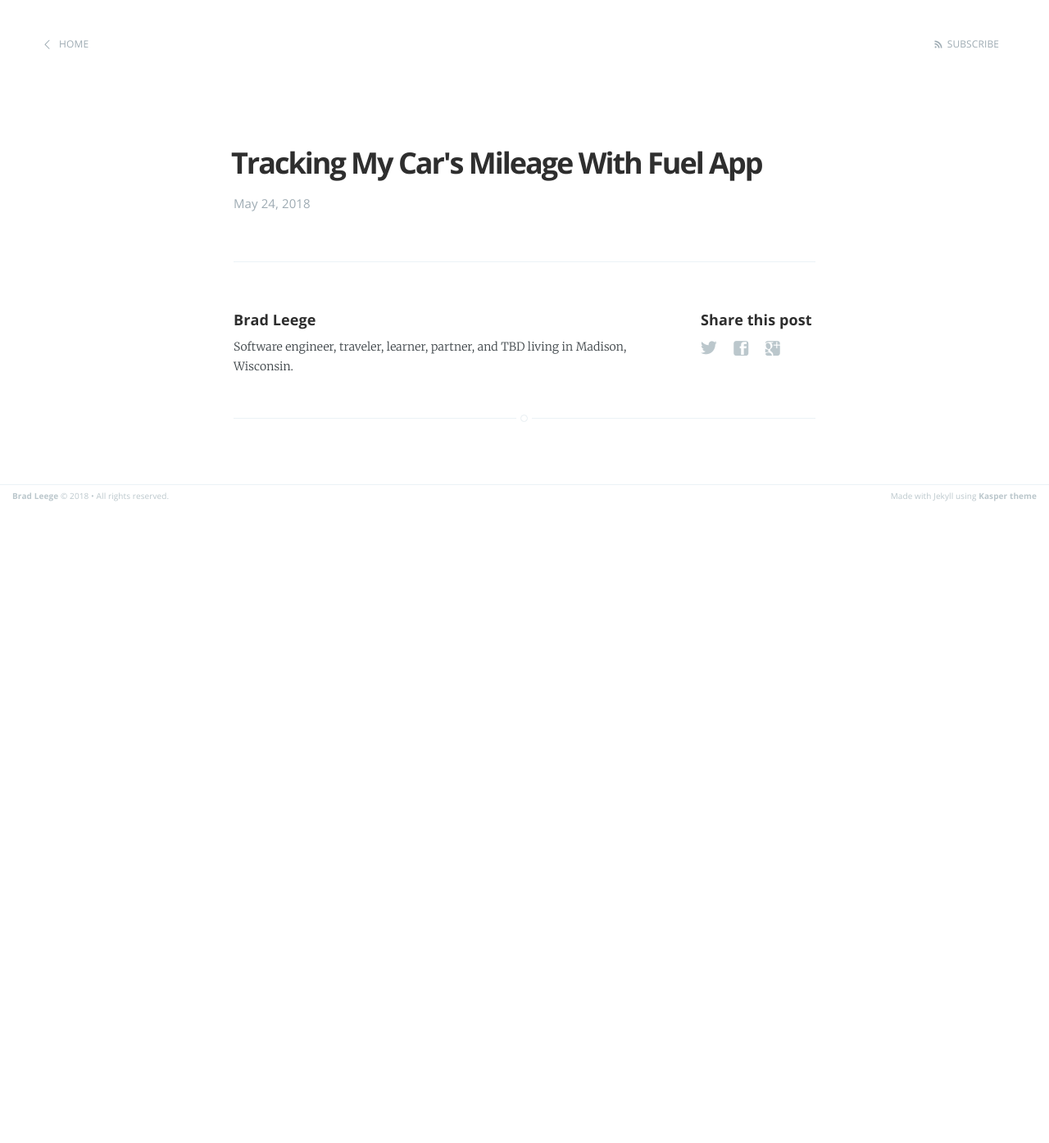
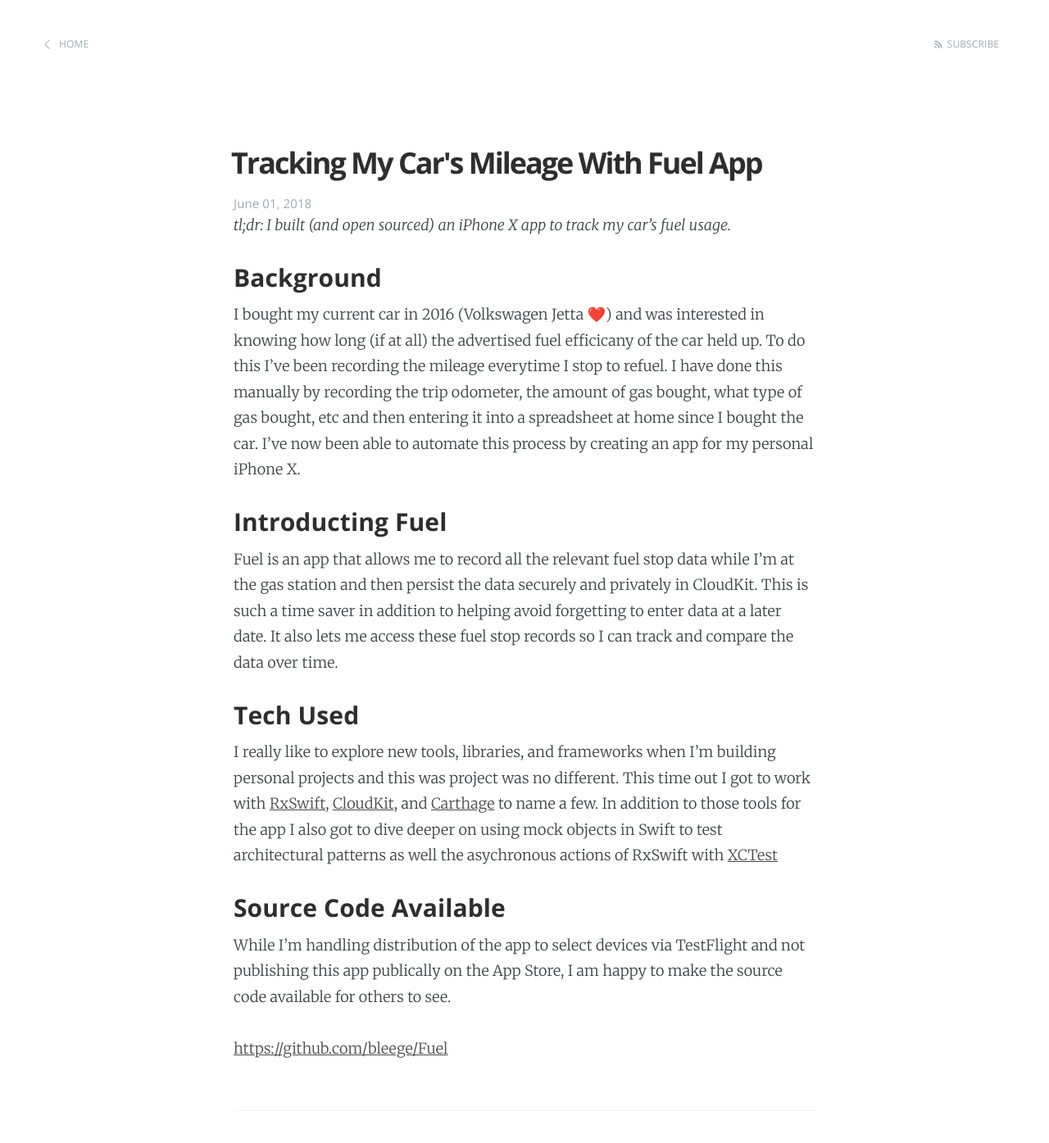
Before and after one commit to bleege/bleege.github.io, a Jekyll site: the page built from _posts/2018-06-01-fuel-app.md, in a window 1280 px wide and 1400 px high. Shown: the top 1395 px of the window at 82% size. Built offline with Jekyll 4.4.1, drawn with Linux system fonts in a browser that asks for light colours.

Commit message:
Post content

```diff
--- a/_posts/2018-06-01-fuel-app.md
+++ b/_posts/2018-06-01-fuel-app.md
@@ -1,24 +1,47 @@
 ---
 layout: post
 title: Tracking My Car's Mileage With Fuel App
-date: 2018-05-24
+date: 2018-06-01
 tags:
 - apple-maps
 - apps
 - cars
 - carthage
 - cloudkit
+- core-location
 - geo
 - iphone
 - ios
 - location
 - mobile
 - opensource
+- personal-projects
+- privacy
 - rxswift
 - swift
 - testflight
+- xctest
 ---
 
+_tl;dr: I built (and open sourced) an iPhone X app to track my car's fuel usage._
+
+### Background
+
 <!--excerpt.start-->
+I bought my current car in 2016 (Volkswagen Jetta  ❤️) and was interested in knowing how long (if at all) the advertised fuel efficicany of the car held up.  To do this I've been recording the mileage everytime I stop to refuel.  I have done this manually by recording the trip odometer, the amount of gas bought, what type of gas bought, etc and then entering it into a spreadsheet at home since I bought the car.  I've now been able to automate this process by creating an app for my personal iPhone X.
+<!--excerpt.end-->
 
-<!--excerpt.end-->
+### Introducting Fuel
+Fuel is an app that allows me to record all the relevant fuel stop data while I'm at the gas station and then persist the data securely and privately in CloudKit.  This is such a time saver in addition to helping avoid forgetting to enter data at a later date.  It also lets me access these fuel stop records so I can track and compare the data over time.
+
+### Tech Used
+
+I really like to explore new tools, libraries, and frameworks when I'm building personal projects and this was project was no different.  This time out I got to work with [RxSwift](https://github.com/ReactiveX/RxSwift), [CloudKit](https://developer.apple.com/documentation/cloudkit), and [Carthage](https://github.com/Carthage/Carthage) to name a few.  In addition to those tools for the app I also got to dive deeper on using mock objects in Swift to test architectural patterns as well the asychronous actions of RxSwift with [XCTest](https://developer.apple.com/documentation/xctest/)
+
+
+### Source Code Available
+
+While I'm handling distribution of the app to select devices via TestFlight and not publishing this app publically on the App Store, I am happy to make the source code available for others to see.
+
+
+[https://github.com/bleege/Fuel](https://github.com/bleege/Fuel)
```
